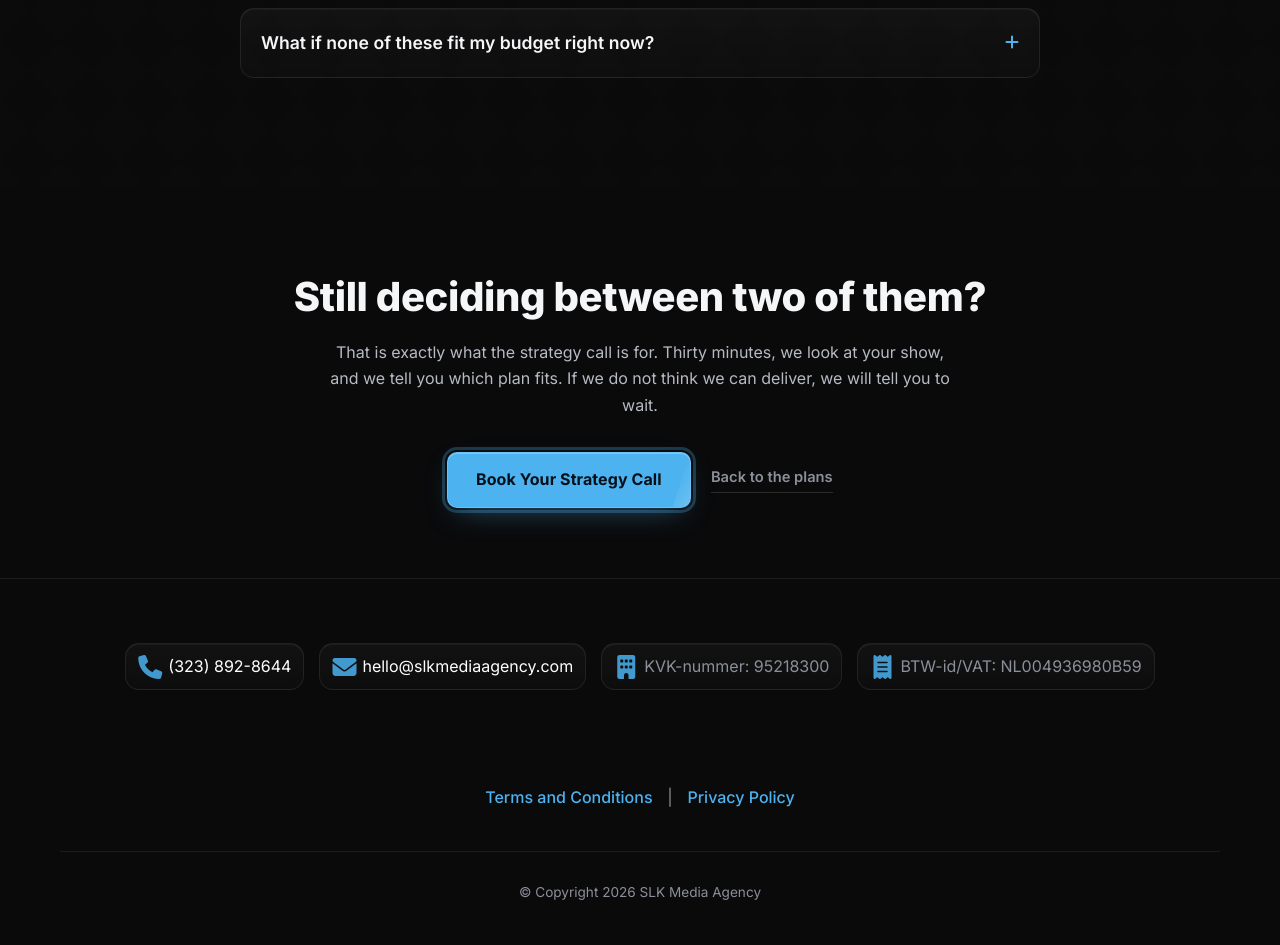
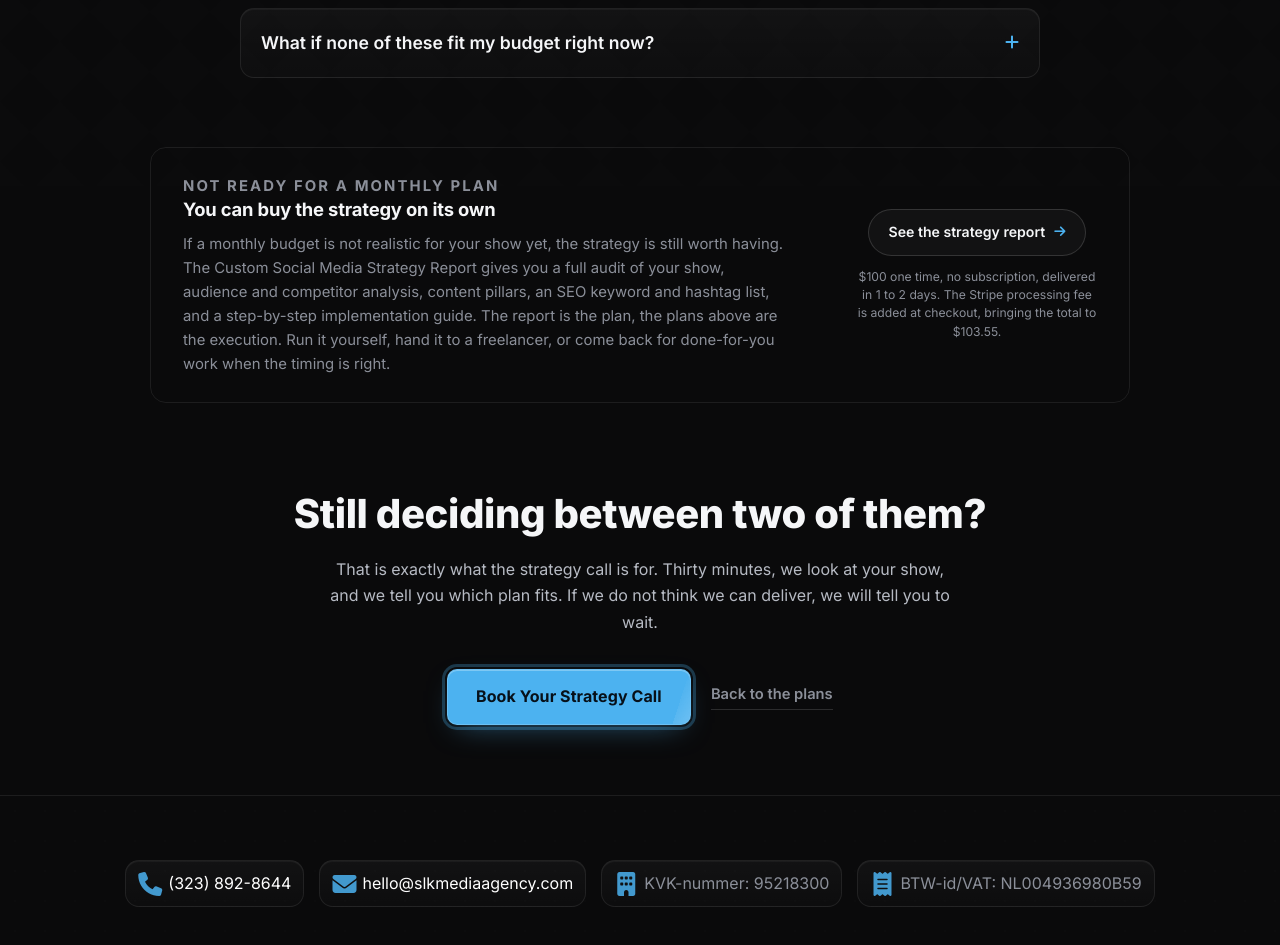
Before and after one commit to sklotchouang/slk-media-agency, a React app: page /pricing in a window 1280 px wide. Shown: the part 5635-6580 px from the top of the page. Built offline with nearby package versions, Linux system fonts and the light colour scheme; some packages are replaced by stand-ins of ours.

Commit message:
Site update (2026-09-09 14:40)

```diff
--- a/app/(main)/pricing/page.js
+++ b/app/(main)/pricing/page.js
@@ -484,6 +484,30 @@ export default function PricingPage() {
           </div>
         </section>
 
+        {/* Softer option, sits after the budget FAQ on purpose. See OVERVIEW.md
+            section 7.1: this is the only route from /pricing to /podcast-toolkits,
+            and it is deliberately the last thing before the final CTA so a
+            budget-capable reader meets the three tiers first. */}
+        <section className="pp-downsell">
+          <div className="container">
+            <div className="pp-downsell-inner">
+              <div className="pp-downsell-copy">
+                <p className="pp-downsell-kicker">Not ready for a monthly plan</p>
+                <h2>You can buy the strategy on its own</h2>
+                <p>
+                  If a monthly budget is not realistic for your show yet, the strategy is still worth having. The Custom Social Media Strategy Report gives you a full audit of your show, audience and competitor analysis, content pillars, an SEO keyword and hashtag list, and a step-by-step implementation guide. The report is the plan, the plans above are the execution. Run it yourself, hand it to a freelancer, or come back for done-for-you work when the timing is right.
+                </p>
+              </div>
+              <div className="pp-downsell-action">
+                <Link href="/podcast-toolkits" className="pp-downsell-link">
+                  See the strategy report <i className="fas fa-arrow-right" aria-hidden="true"></i>
+                </Link>
+                <p className="pp-downsell-note">$100 one time, no subscription, delivered in 1 to 2 days. The Stripe processing fee is added at checkout, bringing the total to $103.55.</p>
+              </div>
+            </div>
+          </div>
+        </section>
+
         {/* Final CTA */}
         <section className="pp-final-cta">
           <div className="container">
--- a/public/premium.css
+++ b/public/premium.css
@@ -2343,6 +2343,111 @@ html[data-motion="on"] .price-anchor-go .pt-price-now {
   background: var(--surface-2);
 }
 
+/* ---- Downsell band, between the pricing FAQ and the final CTA ----
+
+   The quiet route to /podcast-toolkits (the $100 strategy report) for a reader
+   whose budget rules the three tiers out. Everything here is deliberately
+   pitched BELOW the rest of the page so it never competes with the tiers:
+   no fill, hairline border only, a narrower measure than .pp-custom (980 vs
+   1200), muted body text, a small h2 rather than .section-title, and a text
+   link instead of .primary-cta. If you make this louder you turn a downsell
+   into a fourth offer, and budget-capable readers will take it.
+
+   The negative top margin eats part of the FAQ section's bottom padding so the
+   band reads as attached to the "none of these fit my budget" answer above it,
+   rather than as a section of its own. ---- */
+.pricing-page .pp-downsell {
+  padding: 0;
+  margin-top: calc(var(--space-section) * -0.45);
+}
+
+.pricing-page .pp-downsell-inner {
+  display: flex;
+  flex-wrap: wrap;
+  align-items: center;
+  justify-content: space-between;
+  gap: 28px;
+  max-width: 980px;
+  margin: 0 auto;
+  padding: 26px 32px;
+  border: 1px solid var(--hairline);
+  border-radius: 16px;
+}
+
+.pricing-page .pp-downsell-copy {
+  flex: 1 1 400px;
+}
+
+.pricing-page .pp-downsell-kicker {
+  font-size: 0.71rem;
+  font-weight: 700;
+  letter-spacing: 0.14em;
+  text-transform: uppercase;
+  color: var(--text-muted-2);
+  margin-bottom: 8px;
+}
+
+.pricing-page .pp-downsell-copy h2 {
+  font-size: 1.15rem;
+  font-weight: 700;
+  line-height: 1.3;
+  color: var(--text-primary);
+  margin-bottom: 10px;
+}
+
+.pricing-page .pp-downsell-copy p {
+  font-size: 0.93rem;
+  line-height: 1.62;
+  color: var(--text-muted-2);
+  margin: 0;
+  max-width: 64ch;
+}
+
+.pricing-page .pp-downsell-action {
+  flex: 0 1 240px;
+  text-align: center;
+}
+
+.pricing-page .pp-downsell-link {
+  display: inline-flex;
+  align-items: center;
+  gap: 9px;
+  padding: 11px 20px;
+  border: 1px solid var(--hairline-strong);
+  border-radius: var(--radius-pill);
+  background: var(--surface-1);
+  color: var(--text-primary);
+  font-weight: 600;
+  font-size: 0.88rem;
+  text-decoration: none;
+  transition: border-color var(--dur-quick) var(--ease-out),
+    background var(--dur-quick) var(--ease-out);
+}
+
+.pricing-page .pp-downsell-link i {
+  color: var(--accent);
+  font-size: 0.8rem;
+  transition: transform var(--dur-quick) var(--ease-out);
+}
+
+.pricing-page .pp-downsell-link:hover,
+.pricing-page .pp-downsell-link:focus-visible {
+  border-color: var(--accent);
+  background: var(--surface-2);
+}
+
+.pricing-page .pp-downsell-link:hover i,
+.pricing-page .pp-downsell-link:focus-visible i {
+  transform: translateX(3px);
+}
+
+.pricing-page .pp-downsell-note {
+  margin: 12px 0 0;
+  font-size: 0.76rem;
+  line-height: 1.5;
+  color: var(--text-muted-2);
+}
+
 /* ---- Final CTA ---- */
 .pricing-page .pp-final-cta {
   padding: var(--space-section) 0 calc(var(--space-section) * 0.8);
@@ -2406,6 +2511,19 @@ html[data-motion="on"] .price-anchor-go .pt-price-now {
     flex: 1 1 100%;
   }
 
+  .pricing-page .pp-downsell-inner {
+    padding: 24px 22px;
+    text-align: center;
+  }
+
+  .pricing-page .pp-downsell-copy p {
+    margin-inline: auto;
+  }
+
+  .pricing-page .pp-downsell-action {
+    flex: 1 1 100%;
+  }
+
   .pricing-page .pp-objection,
   .pricing-page .pp-next-step {
     padding: 26px 22px;
@@ -2441,8 +2559,15 @@ html[data-motion="on"] .price-anchor-go .pt-price-now {
 @media (prefers-reduced-motion: reduce) {
   .pricing-page .pp-objection,
   .pricing-page .pp-proof-link,
-  .pricing-page .pp-jump-link {
+  .pricing-page .pp-jump-link,
+  .pricing-page .pp-downsell-link,
+  .pricing-page .pp-downsell-link i {
     transition: none;
+  }
+
+  .pricing-page .pp-downsell-link:hover i,
+  .pricing-page .pp-downsell-link:focus-visible i {
+    transform: none;
   }
 
   .pricing-page .pp-objection:hover,
```
Also changed, not shown: OVERVIEW.md (+15 -2 lines).
